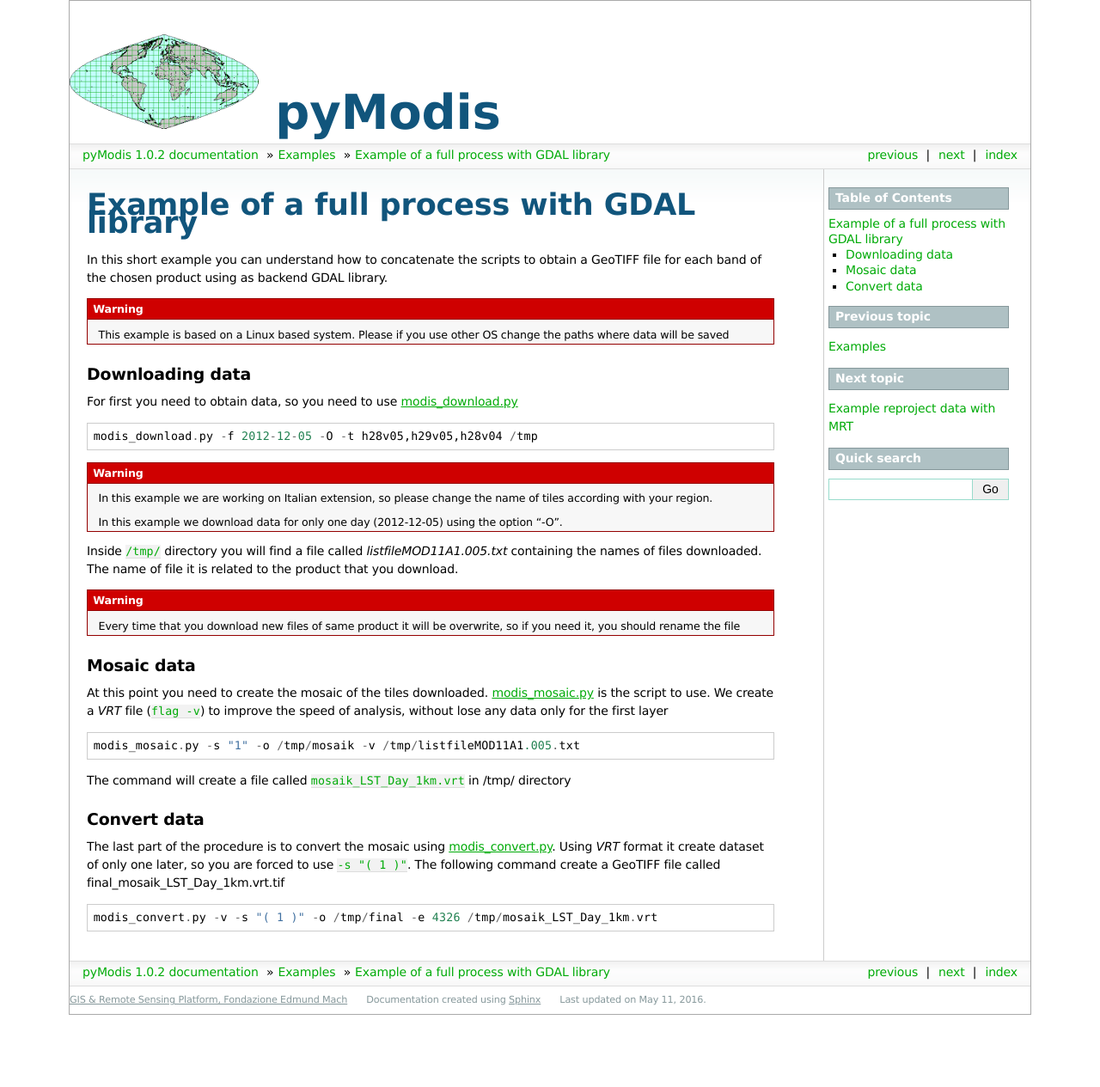
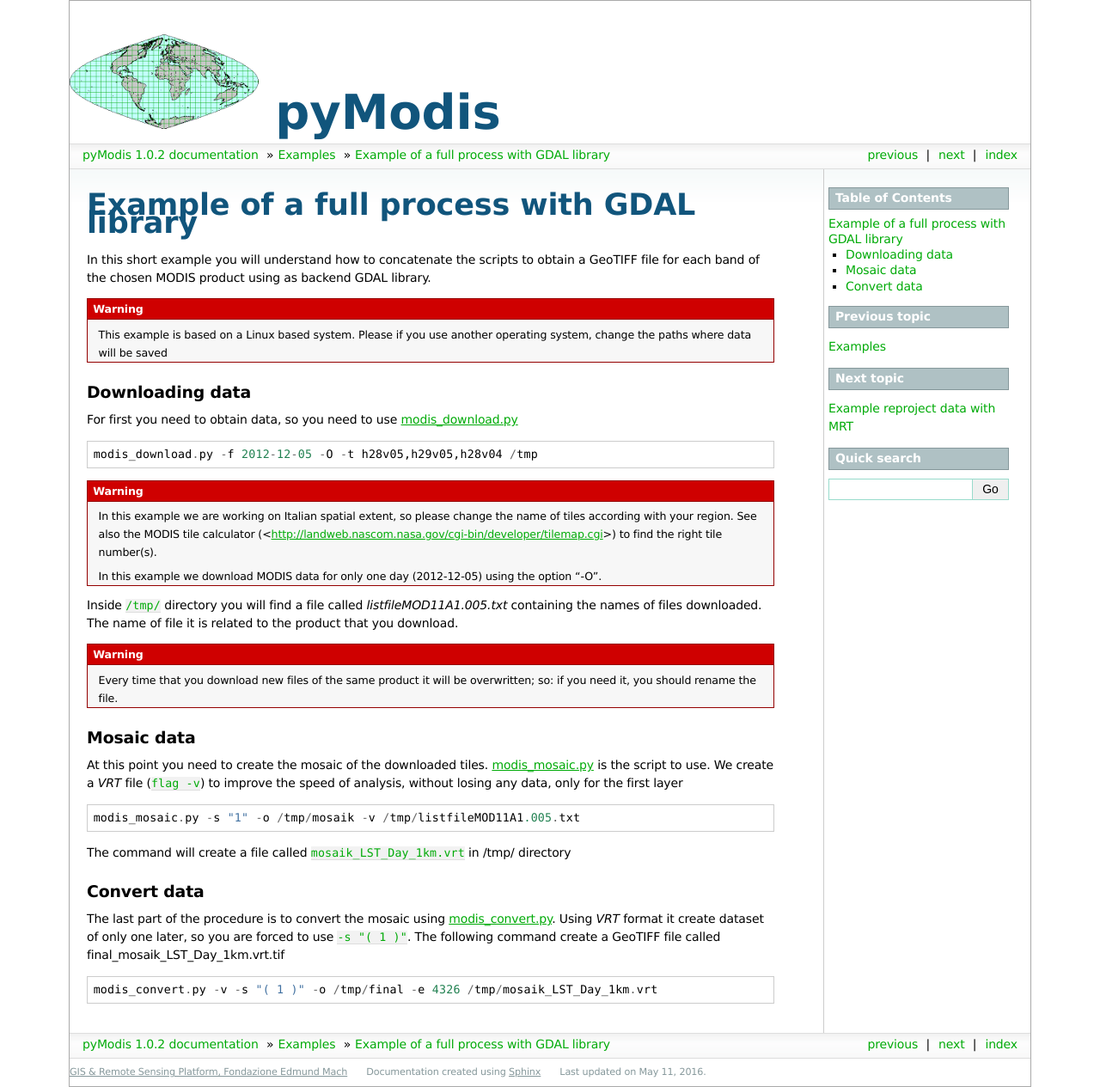
Before and after one commit to lucadelu/pyModis, a Sphinx documentation site: the page built from docs/source/examples/full_example_gdal.rst, in a window 1280 px wide. Shown: the whole page at 86% size. Built offline with Sphinx 7.4.7, drawn with Linux system fonts in a browser that asks for light colours; formulas are drawn with MathJax 3; comment, search, counter and statistics services are not loaded; the version number is read from the project's files by our own code; before the commit the page ends 1181 px from its top, so only the background shows below that.

Commit message:
MODIS tile calculator URL + language fixed

```diff
--- a/docs/source/examples/full_example_gdal.rst
+++ b/docs/source/examples/full_example_gdal.rst
@@ -1,14 +1,14 @@
 Example of a full process with GDAL library
 =====================================================
 
-In this short example you can understand how to concatenate
+In this short example you will understand how to concatenate
 the scripts to obtain a GeoTIFF file for each band of the
-chosen product using as backend GDAL library.
+chosen MODIS product using as backend GDAL library.
 
 .. warning::
 
   This example is based on a Linux based system. Please if
-  you use other OS change the paths where data will be saved
+  you use another operating system, change the paths where data will be saved
 
 .. _download-data:
 
@@ -23,10 +23,12 @@ For first you need to obtain data, so you need to use :doc:`../scripts/modis_dow
 
 .. warning::
 
-  In this example we are working on Italian extension, so please
-  change the name of tiles according with your region.
+  In this example we are working on Italian spatial extent, so please
+  change the name of tiles according with your region. See also the
+  MODIS tile calculator (<http://landweb.nascom.nasa.gov/cgi-bin/developer/tilemap.cgi>)
+  to find the right tile number(s).
 
-  In this example we download data for only one day (2012-12-05)
+  In this example we download MODIS data for only one day (2012-12-05)
   using the option "-O".
 
 Inside ``/tmp/`` directory you will find a file called *listfileMOD11A1.005.txt*
@@ -35,15 +37,15 @@ the product that you download.
 
 .. warning::
 
-  Every time that you download new files of same product it will be overwrite,
-  so if you need it, you should rename the file
+  Every time that you download new files of the same product it will be overwritten;
+  so: if you need it, you should rename the file.
 
 Mosaic data
 --------------
 
-At this point you need to create the mosaic of the tiles downloaded.
+At this point you need to create the mosaic of the downloaded tiles.
 :doc:`../scripts/modis_mosaic` is the script to use. We create a *VRT*
-file (``flag -v``) to improve the speed of analysis, without lose any data
+file (``flag -v``) to improve the speed of analysis, without losing any data,
 only for the first layer ::
 
     modis_mosaic.py -s "1" -o /tmp/mosaik -v /tmp/listfileMOD11A1.005.txt
```
